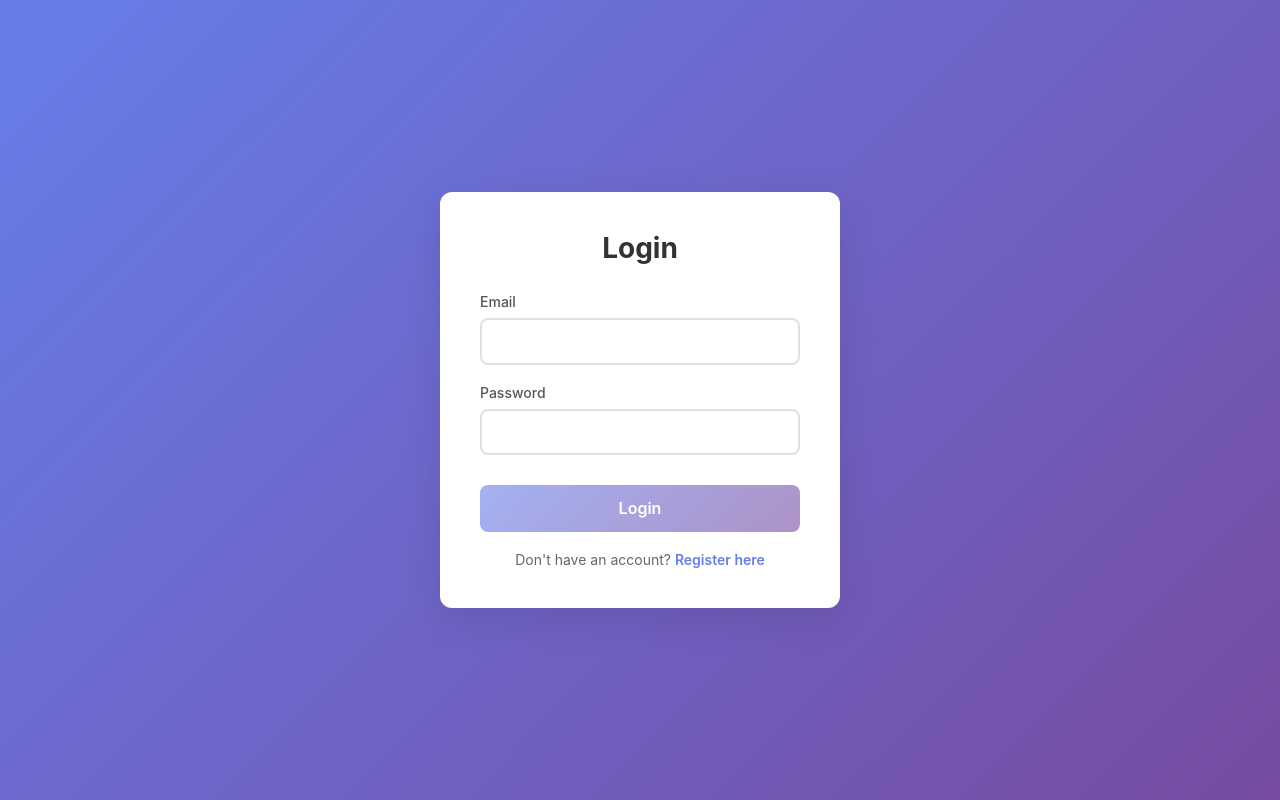
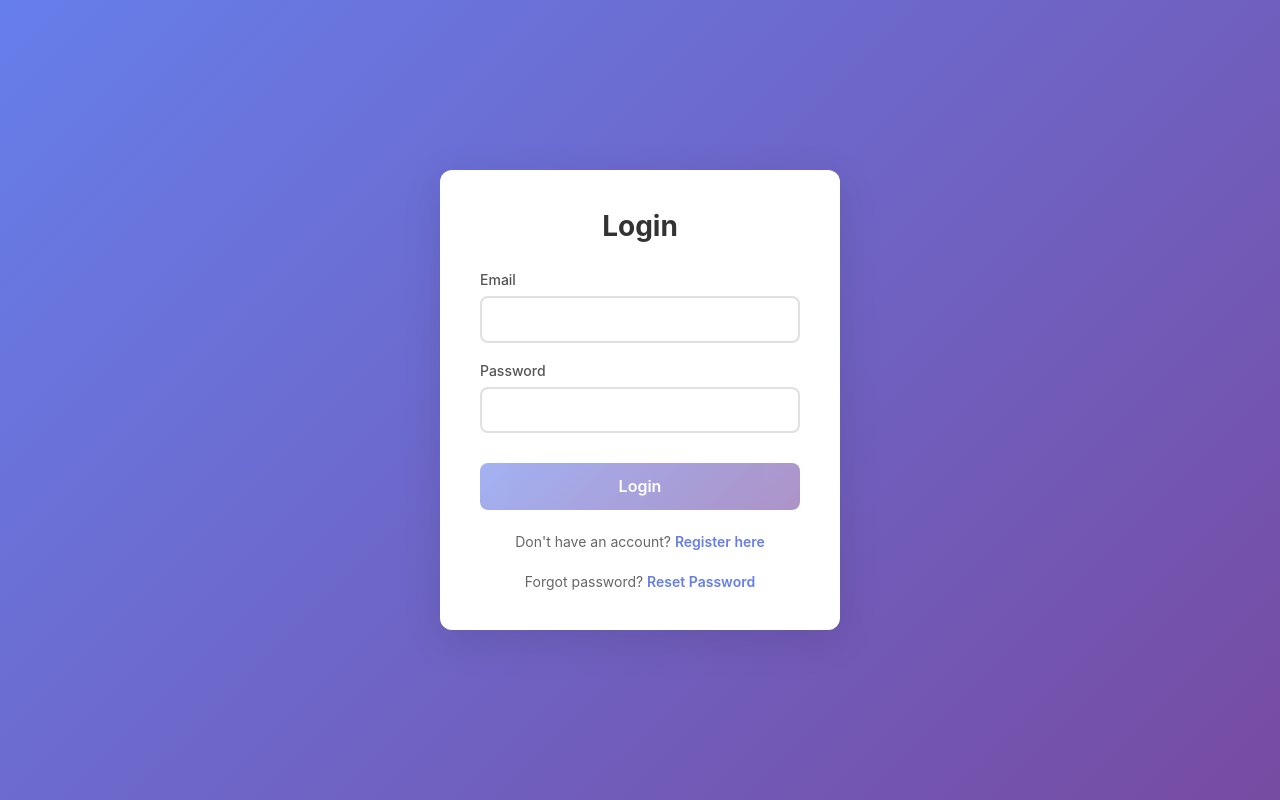
Before and after one commit to VladimirKuzmych/pet-care-tracker-frontend, an Angular app: page /login in a window 1280 px wide. Built offline with nearby package versions, Linux system fonts and the light colour scheme.

Commit message:
add password reset

```diff
--- a/src/app/pages/login/login.html
+++ b/src/app/pages/login/login.html
@@ -4,6 +4,10 @@
 
     <div class="error-alert" *ngIf="errorMessage">
       {{ errorMessage }}
+    </div>
+
+    <div class="success-alert" *ngIf="successMessage">
+      {{ successMessage }}
     </div>
 
     <form [formGroup]="loginForm" (ngSubmit)="onSubmit()">
@@ -38,8 +42,12 @@
         {{ isLoading ? 'Logging in...' : 'Login' }}
       </button>
 
-      <div class="login-link">
+      <div class="register-link">
         Don't have an account? <a routerLink="/registration" queryParamsHandling="merge">Register here</a>
+      </div>
+
+      <div class="reset-link">
+        Forgot password? <a (click)="onResetPassword()">{{ isResettingPassword ? 'Sending...' : 'Reset Password' }}</a>
       </div>
     </form>
   </div>
--- a/src/app/pages/login/login.scss
+++ b/src/app/pages/login/login.scss
@@ -114,9 +114,21 @@
   }
 }
 
-.login-link {
+.success-alert {
+  background-color: #d4edda;
+  color: #155724;
+  padding: 12px;
+  border-radius: 8px;
+  margin-bottom: 20px;
+  font-size: 14px;
   text-align: center;
-  margin-top: 20px;
+  border: 1px solid #c3e6cb;
+}
+
+.register-link,
+.reset-link {
+  text-align: center;
+  margin-top: 24px;
   font-size: 14px;
   color: #666;
 
--- a/src/app/pages/login/login.ts
+++ b/src/app/pages/login/login.ts
@@ -3,6 +3,7 @@ import { FormBuilder, FormGroup, Validators, ReactiveFormsModule } from '@angula
 import { CommonModule } from '@angular/common';
 import { Router, RouterLink, ActivatedRoute } from '@angular/router';
 import { AuthService } from '../../services/auth.service';
+import { AuthApiService } from '../../services/auth-api.service';
 
 @Component({
   selector: 'app-login',
@@ -13,12 +14,15 @@ import { AuthService } from '../../services/auth.service';
 export class Login {
   loginForm: FormGroup;
   errorMessage = '';
+  successMessage = '';
   isLoading = false;
+  isResettingPassword = false;
   private returnUrl: string;
 
   constructor(
     private fb: FormBuilder,
     private authService: AuthService,
+    private authApiService: AuthApiService,
     private router: Router,
     private route: ActivatedRoute
   ) {
@@ -54,4 +58,34 @@ export class Login {
       }
     });
   }
+
+  onResetPassword() {
+    const email = this.loginForm.get('email')?.value;
+
+    if (!email || this.loginForm.get('email')?.invalid) {
+      this.errorMessage = 'Please enter a valid email address';
+      return;
+    }
+
+    const confirmed = confirm(`Are you sure you want to reset the password for ${email}? Check your email for further instructions.`);
+
+    if (!confirmed) {
+      return;
+    }
+
+    this.isResettingPassword = true;
+    this.errorMessage = '';
+    this.successMessage = '';
+
+    this.authApiService.resetPassword(email).subscribe({
+      next: () => {
+        this.isResettingPassword = false;
+        this.successMessage = 'Password reset link has been sent to your email.';
+      },
+      error: (error) => {
+        this.isResettingPassword = false;
+        this.errorMessage = error.error?.message || 'Failed to send reset link. Please try again.';
+      }
+    });
+  }
 }
--- a/src/app/services/auth-api.service.ts
+++ b/src/app/services/auth-api.service.ts
@@ -38,4 +38,8 @@ export class AuthApiService {
   register(userData: RegisterRequest): Observable<AuthResponse> {
     return this.http.post<AuthResponse>(`${this.apiUrl}/register`, userData);
   }
+
+  resetPassword(email: string): Observable<void> {
+    return this.http.post<void>(`${this.apiUrl}/reset-password`, { email });
+  }
 }
```
